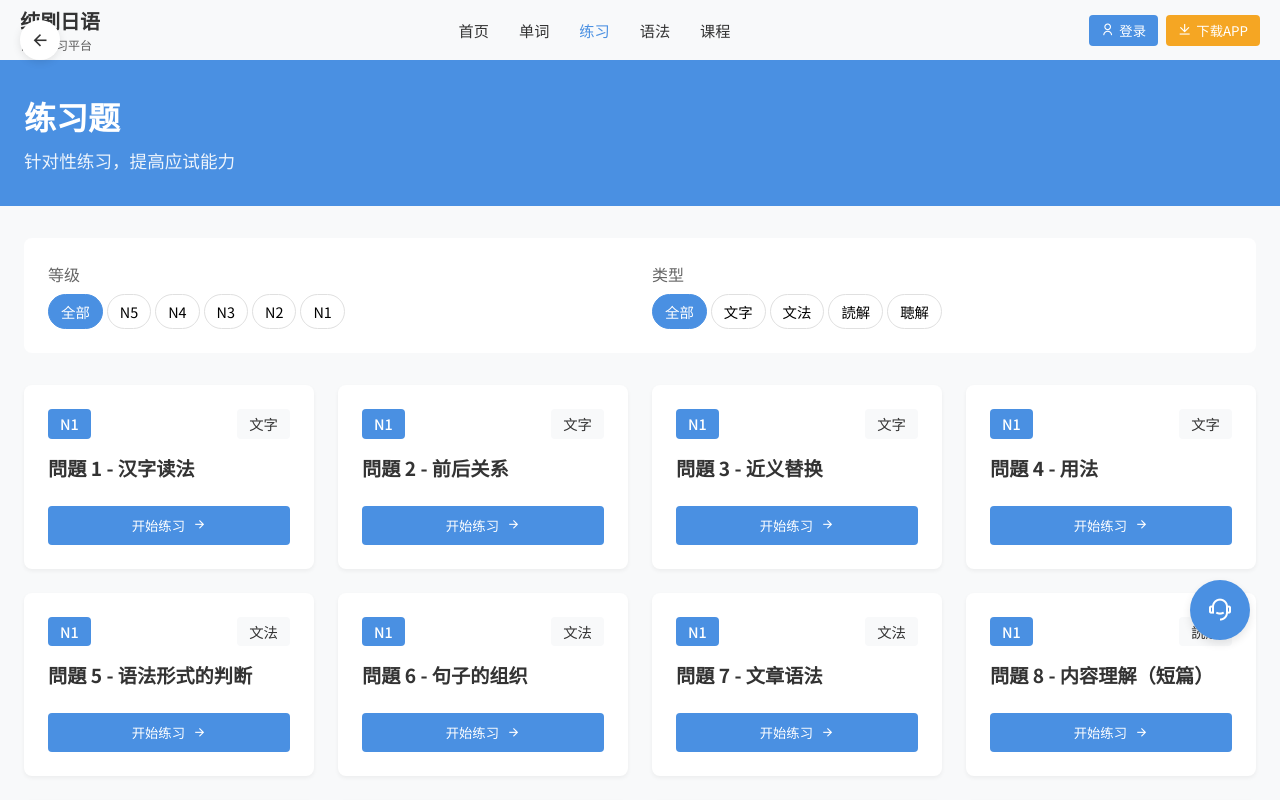
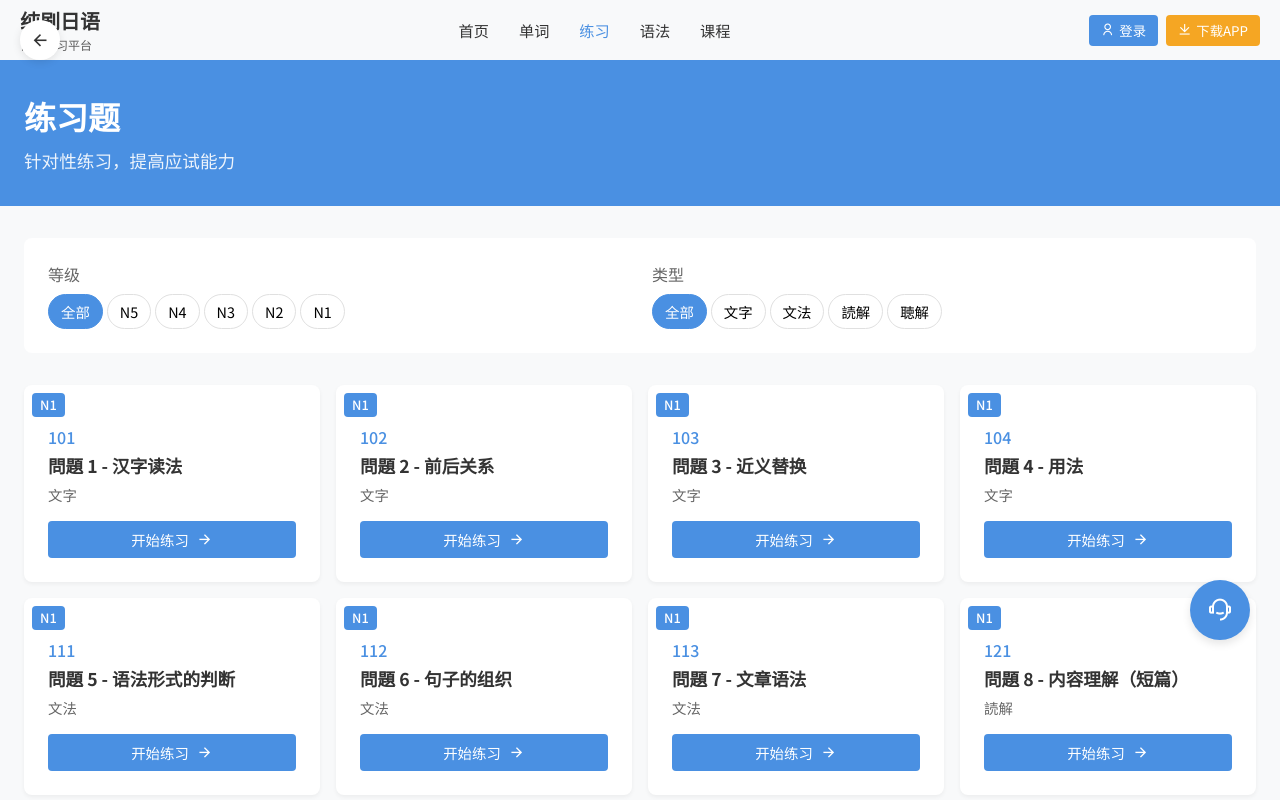
Before and after one commit to ggcmsk11/japan_learn, a Vue app: page /practice in a window 1280 px wide. Shown: the top 800 px of the page. Built offline with nearby package versions, Linux system fonts and the light colour scheme.

Commit message:
Update Practice Page Layout

```diff
--- a/src/views/PracticePage.vue
+++ b/src/views/PracticePage.vue
@@ -45,19 +45,16 @@
           class="practice-card"
           @click="startPractice(question)"
         >
-          <div class="card-header">
-            <div class="level-badge">{{ question.jlptLevel }}</div>
-            <div class="type-badge">{{ question.tixing }}</div>
+          <div class="level-badge">{{ question.jlptLevel }}</div>
+          <div class="question-content">
+            <div class="question-id">{{ question.questionBankId }}</div>
+            <h3>{{ question.question }}</h3>
+            <p class="question-type">{{ question.tixing }}</p>
           </div>
-
-          <h3>{{ question.question }}</h3>
-
-          <div class="card-footer">
-            <button class="btn-start">
-              开始练习
-              <i class="ri-arrow-right-line"></i>
-            </button>
-          </div>
+          <button class="btn-start">
+            开始练习
+            <i class="ri-arrow-right-line"></i>
+          </button>
         </div>
       </div>
     </div>
@@ -245,63 +242,62 @@ const downloadApp = () => {
 .practice-grid {
   display: grid;
   grid-template-columns: repeat(auto-fill, minmax(280px, 1fr));
-  gap: var(--spacing-lg);
+  gap: var(--spacing-md);
 }
 
 .practice-card {
+  position: relative;
   background-color: white;
   border-radius: var(--border-radius);
   padding: var(--spacing-lg);
   box-shadow: var(--shadow-sm);
   transition: all var(--transition-normal);
   cursor: pointer;
+  display: flex;
+  flex-direction: column;
+  gap: var(--spacing-md);
 
   &:hover {
-    transform: translateY(-5px);
+    transform: translateY(-2px);
     box-shadow: var(--shadow-md);
 
     .btn-start {
       background-color: var(--primary-dark);
-
-      i {
-        transform: translateX(4px);
-      }
     }
   }
 }
 
-.card-header {
-  display: flex;
-  justify-content: space-between;
-  margin-bottom: var(--spacing-md);
-}
-
-.level-badge,
-.type-badge {
-  padding: 4px 12px;
+.level-badge {
+  position: absolute;
+  top: var(--spacing-sm);
+  left: var(--spacing-sm);
+  background-color: var(--primary-color);
+  color: white;
+  padding: 2px 8px;
   border-radius: 4px;
-  font-size: 0.9rem;
+  font-size: 0.8rem;
   font-weight: 500;
 }
 
-.level-badge {
-  background-color: var(--primary-color);
-  color: white;
+.question-content {
+  flex: 1;
+  padding-top: var(--spacing-md);
 }
 
-.type-badge {
-  background-color: var(--background-color);
-  color: var(--text-color);
+.question-id {
+  color: var(--primary-color);
+  font-weight: 500;
+  margin-bottom: var(--spacing-xs);
 }
 
 h3 {
-  font-size: 1.2rem;
-  margin-bottom: var(--spacing-lg);
-  line-height: 1.4;
+  font-size: 1.1rem;
+  margin-bottom: var(--spacing-xs);
 }
 
-.card-footer {
-  margin-top: auto;
+.question-type {
+  color: var(--text-light);
+  font-size: 0.9rem;
 }
 
 .btn-start {
@@ -313,20 +309,20 @@ h3 {
   background-color: var(--primary-color);
   color: white;
   border: none;
-  padding: 10px;
+  padding: 8px;
   border-radius: 4px;
+  font-size: 0.9rem;
   font-weight: 500;
-  cursor: pointer;
-  transition: all var(--transition-fast);
+  transition: background-color var(--transition-fast);
 
   i {
-    transition: transform var(--transition-fast);
+    font-size: 1rem;
   }
 }
 
 .purchase-dialog,
 .download-dialog {
-  :deep(.el-dialog__header)  {
+  :deep(.el-dialog__header) {
     margin-right: 0;
     text-align: center;
   }
```
